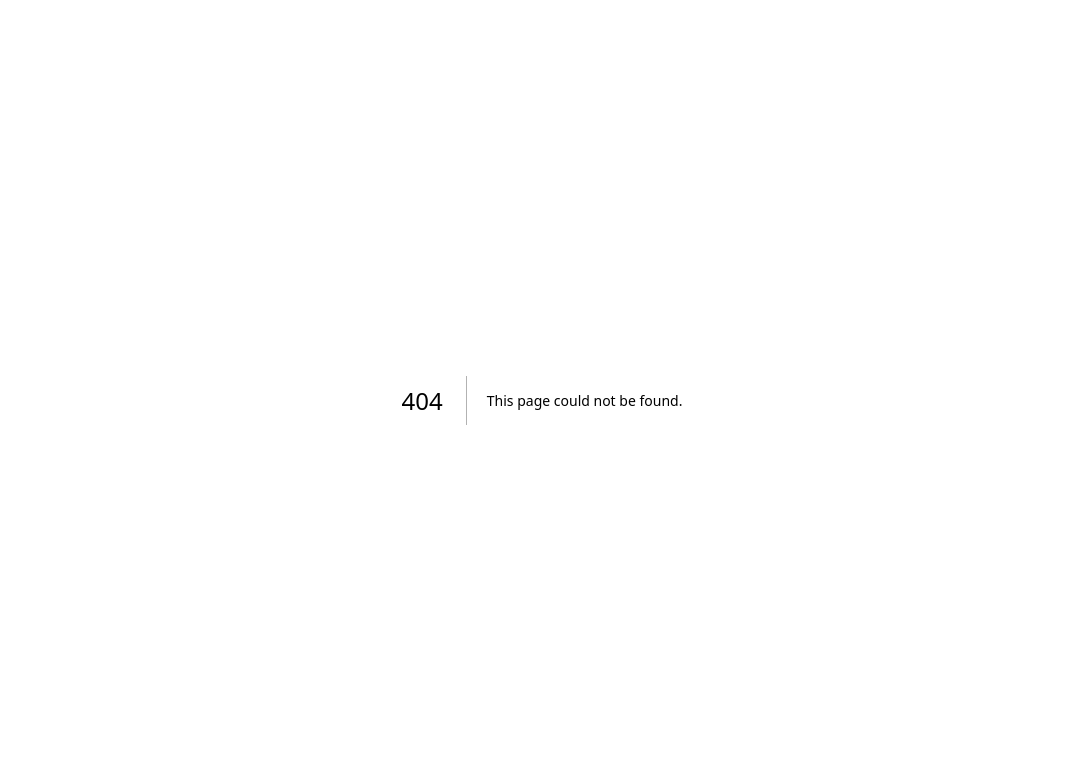
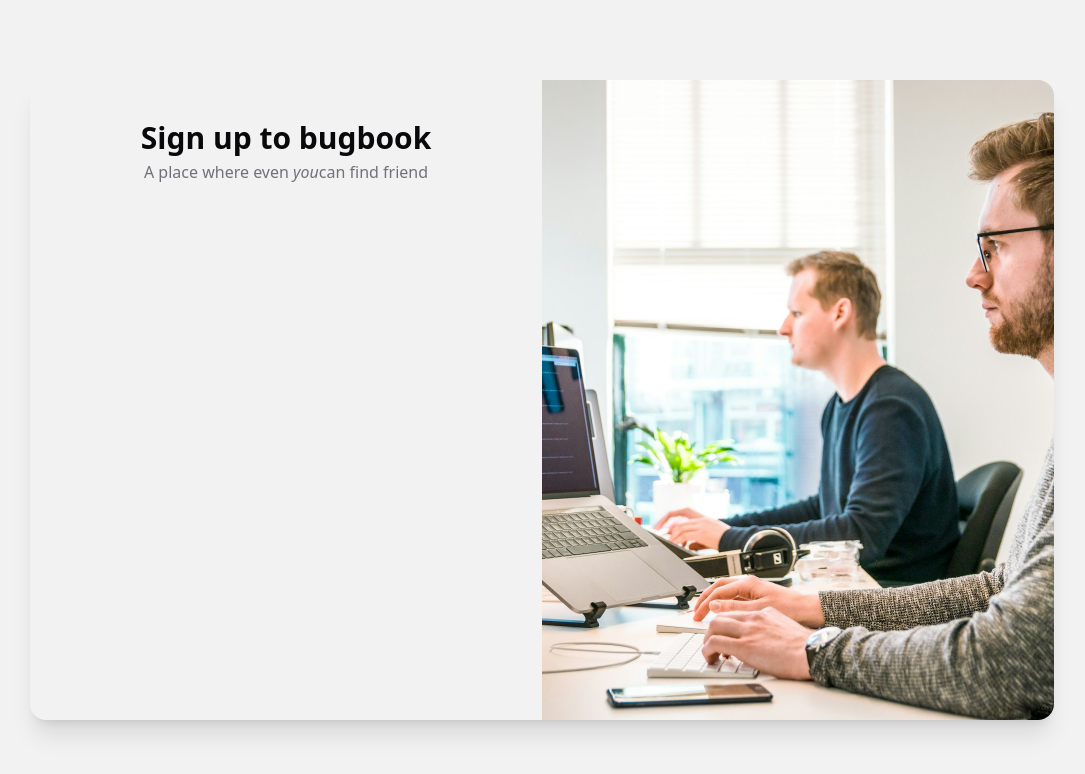
Before and after one commit to AbtahiHasan/bug-book-social-media, a Next.js app: page /signup in a window 1280 px wide. Before the commit this address had no page. Shown: the top 774 px of the page, without its empty margins (98-1183 px from the left). Built offline with nearby package versions, Linux system fonts and the light colour scheme.

Commit message:
sign up page 50% done

```diff
--- /dev/null
+++ b/src/app/(auth)/signup/page.tsx
@@ -0,0 +1,30 @@
+import Image from "next/image";
+import React from "react";
+import signUpImage from "@/assets/signup-image.jpg";
+
+const Page = () => {
+  return (
+    <main className="flex h-screen w-full items-center justify-center">
+      <div className="flex h-full max-h-[40rem] w-full max-w-[64rem] overflow-hidden rounded-2xl shadow-xl">
+        <div className="w-full space-y-10 md:w-1/2">
+          <div className="space-y-1 p-10 text-center">
+            <h1 className="text-3xl font-bold">Sign up to bugbook</h1>
+            <p className="text-muted-foreground">
+              A place where even <span className="italic">you</span>can find
+              friend
+            </p>
+          </div>
+        </div>
+        <div className="hidden w-1/2 overflow-hidden md:block">
+          <Image
+            src={signUpImage}
+            className="h-full w-full object-cover"
+            alt="sign up image"
+          />
+        </div>
+      </div>
+    </main>
+  );
+};
+
+export default Page;
```
Also changed, not shown: src/app/(auth)/signup/actions.ts (renamed from src/app/(auth)/singup/actions.ts).
